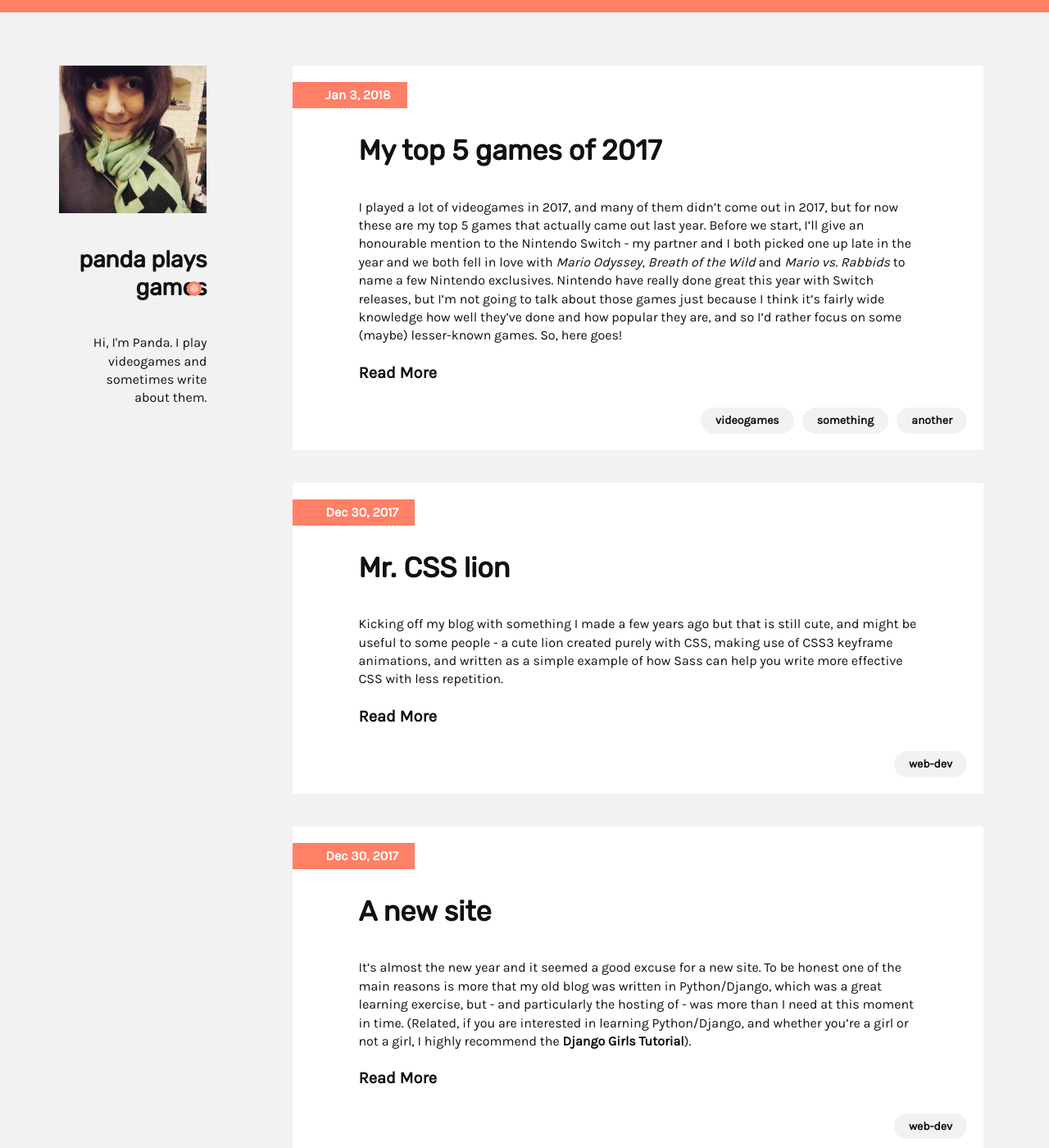
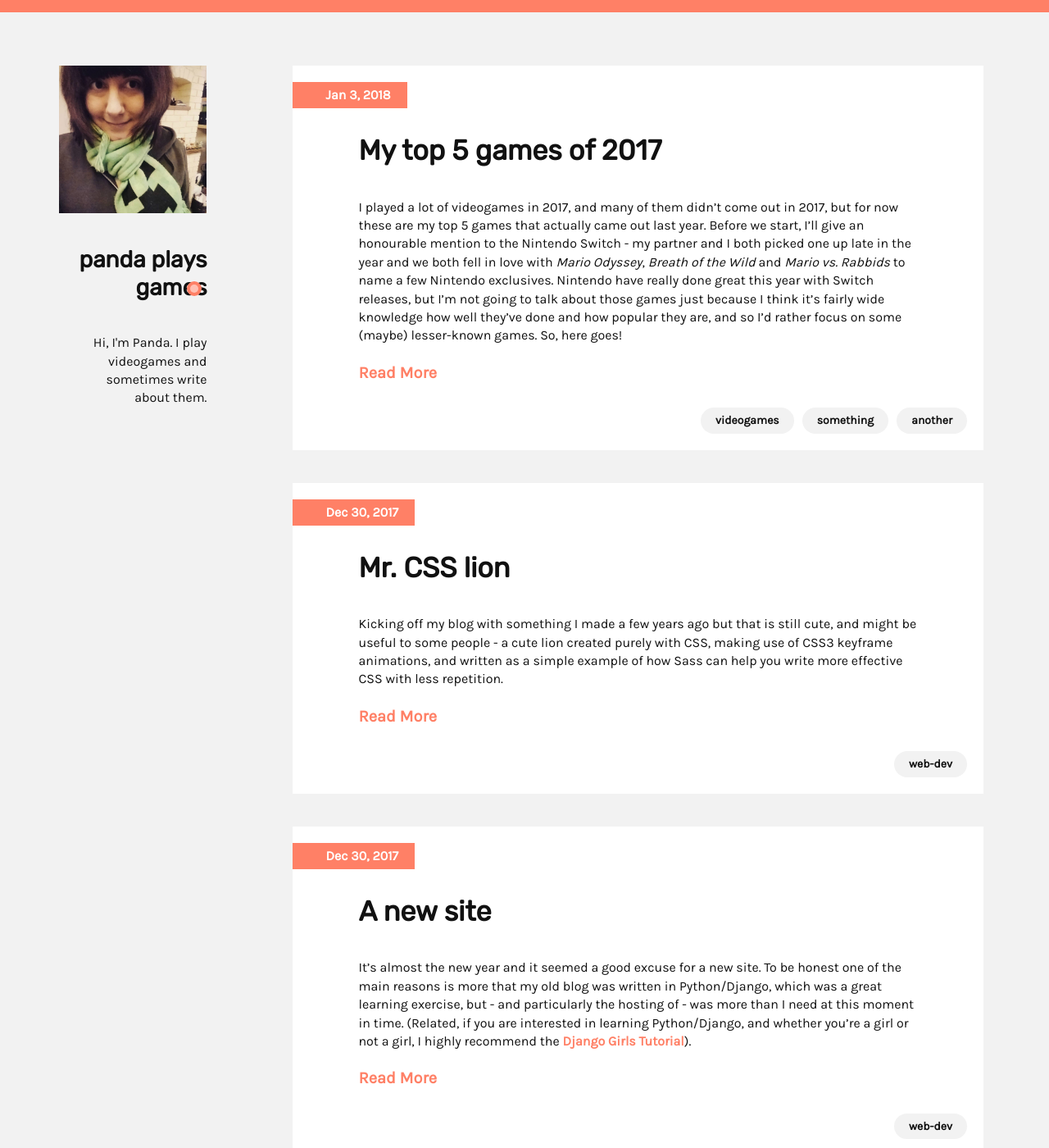
Before and after one commit to pandalion/pandalion.github.com, a Jekyll site: the page built from index.md, in a window 1280 px wide and 1400 px high. Shown: the whole window at 82% size. Built offline with Jekyll 4.4.1, drawn with Linux system fonts in a browser that asks for light colours.

Commit message:
fix link colors

```diff
--- a/_layouts/home.html
+++ b/_layouts/home.html
@@ -17,7 +17,9 @@ layout: default
                 <a class="post-link" href="{{ post.url | relative_url }}">{{ post.title | escape }}</a>
             </h2>
 
-            {{ post.excerpt }}
+            <div class="post-body">
+                {{ post.excerpt }}
+            </div>
 
             <a class="read-more" href="{{ post.url | relative_url }}">Read More</a>
 
--- a/_sass/components/_post.sass
+++ b/_sass/components/_post.sass
@@ -5,6 +5,10 @@
 
     + .post
         margin-top: $spacing-unit
+
+.post-body
+    a
+        color: $peach
 
 .post-date
     background: $peach
@@ -61,6 +65,7 @@
 .read-more
     font-size: 20px
     font-weight: bold
+    color: $peach
     margin-top: $spacing-unit / 2
     display: inline-flex
 
```
